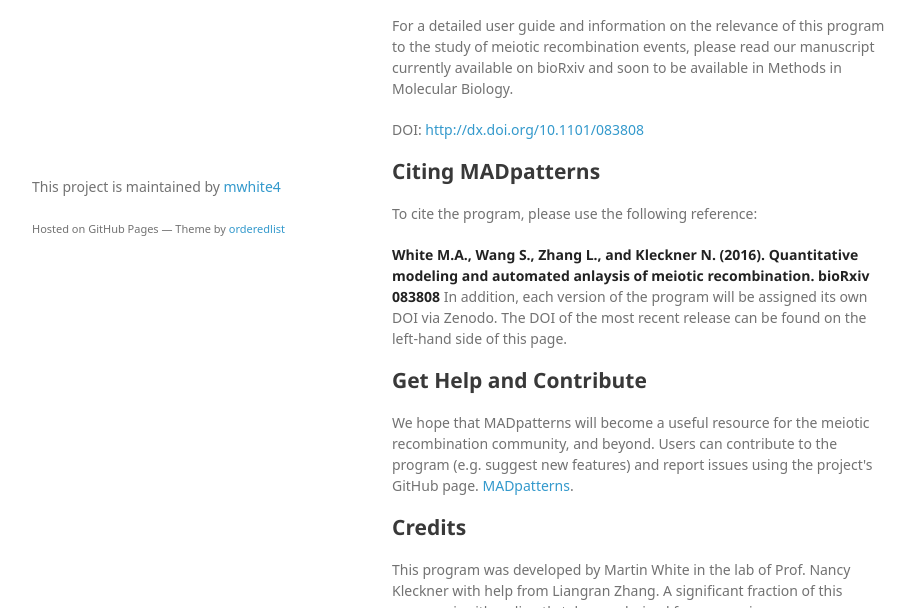
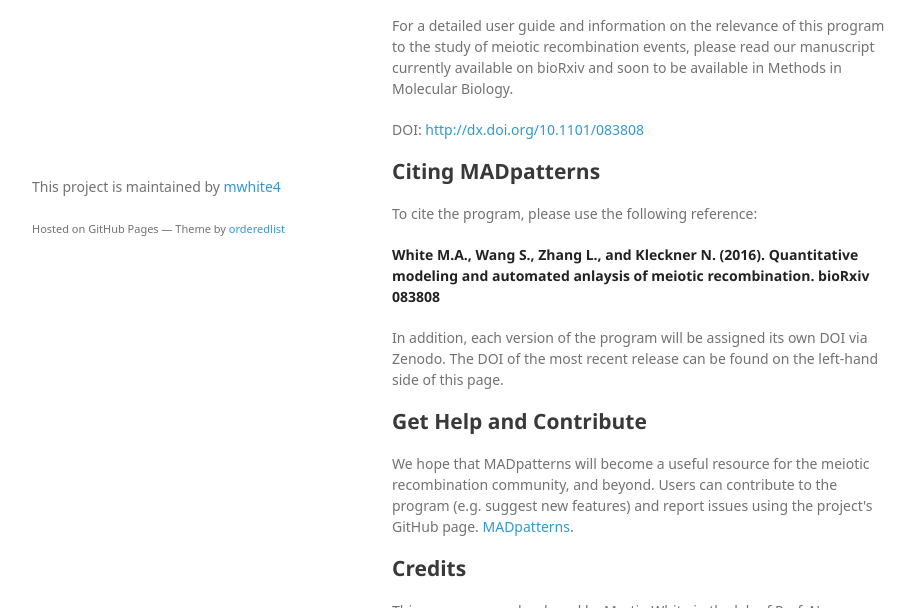
Before and after one commit to mwhite4/MADpatterns, a plain HTML site: page index.html in a window 1280 px wide. Shown: the part 492-1100 px from the top of the page, without its empty margins (178-1093 px from the left). Drawn offline with Linux system fonts and the light colour scheme; a web font is replaced by a local one.

Commit message:
Update index.html

```diff
--- a/index.html
+++ b/index.html
@@ -63,7 +63,7 @@
 
 <p>To cite the program, please use the following reference:
 <p><strong>White M.A., Wang S., Zhang L., and Kleckner N. (2016). Quantitative modeling and automated anlaysis of meiotic recombination. bioRxiv 083808</strong>
-In addition, each version of the program will be assigned its own DOI via Zenodo.  The DOI of the most recent release can be found on the left-hand side of this page.</p>
+<p>In addition, each version of the program will be assigned its own DOI via Zenodo.  The DOI of the most recent release can be found on the left-hand side of this page.</p>
 
 <h2>
 <a id="contributions-and-user-support" class="anchor" href="#usage" aria-hidden="true"><span aria-hidden="true" class="octicon octicon-link"></span></a>Get Help and Contribute</h2>
```
